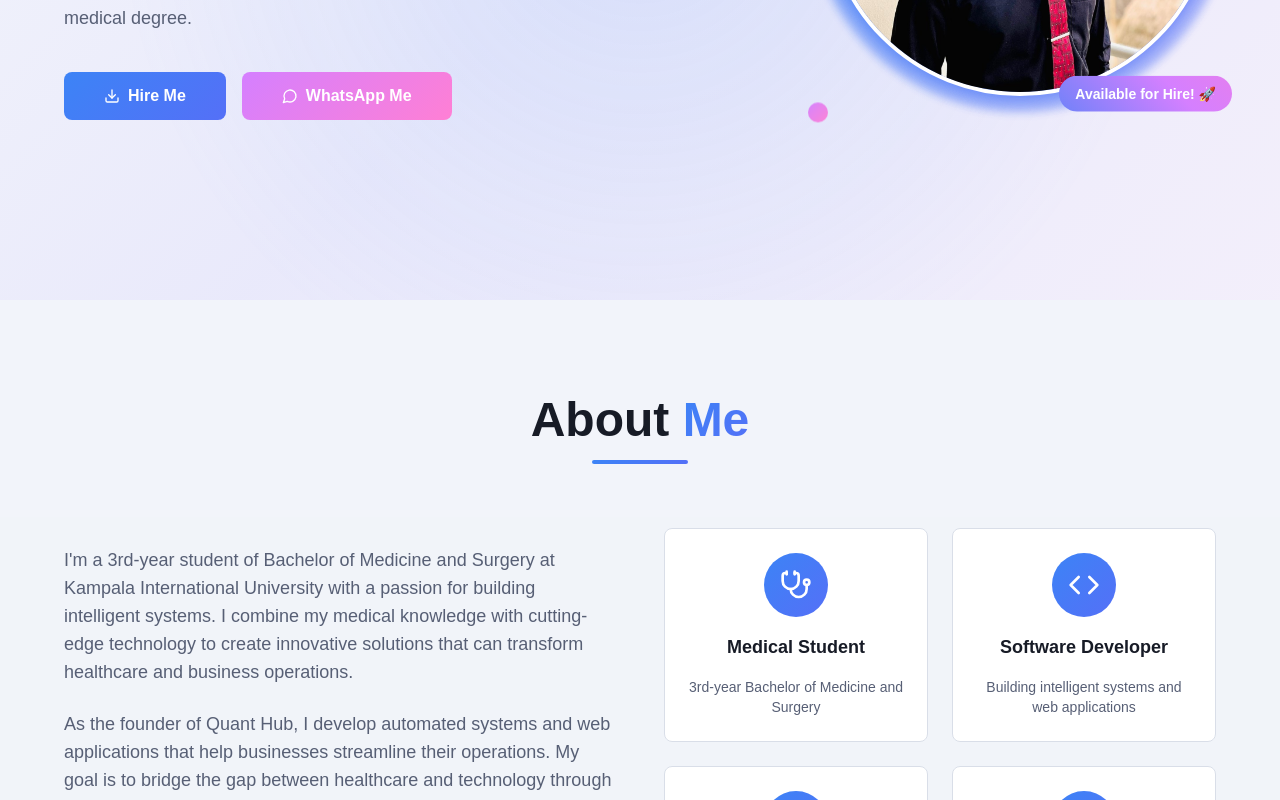
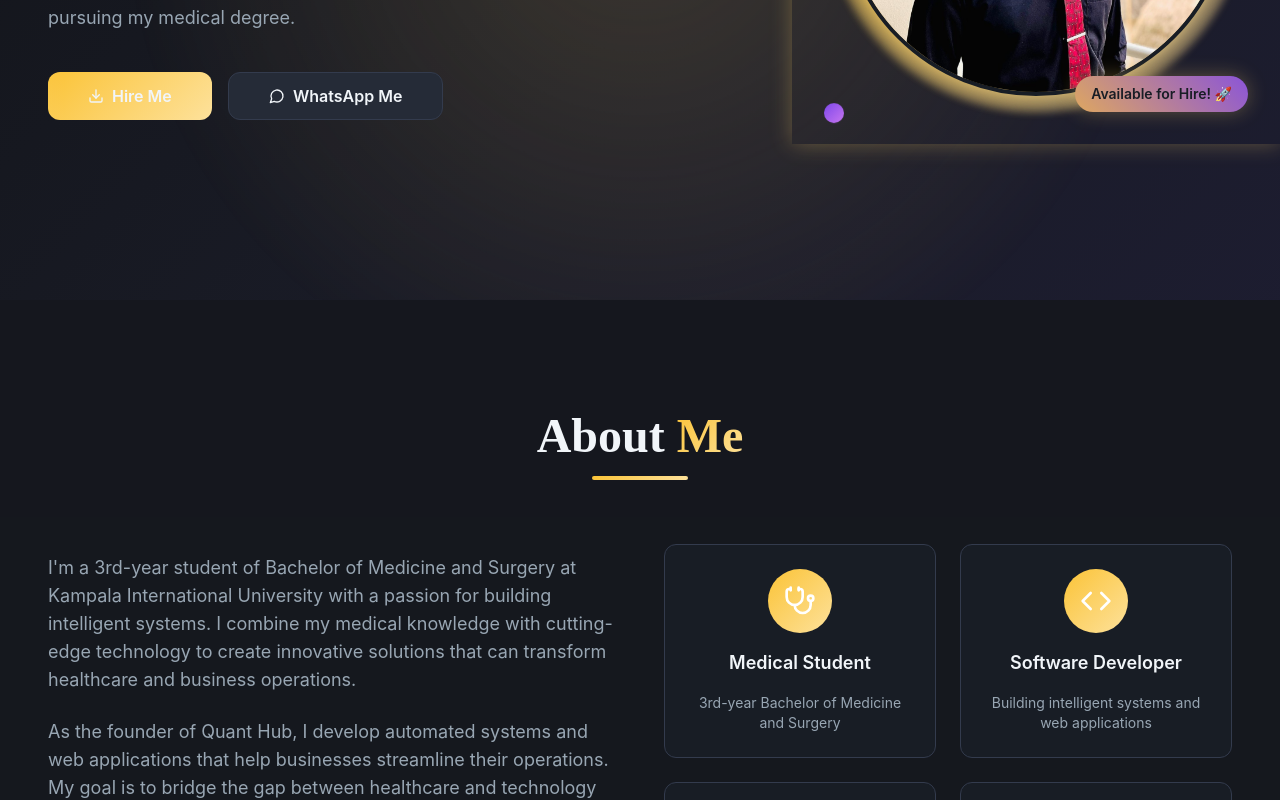
Before and after one commit to Ambrose17-glitch/ambrose-portfolio-hub-online, a React (Vite) app: page / in a window 1280 px wide. Shown: the part 500-1300 px from the top of the page. Built offline with nearby package versions, Linux system fonts and the light colour scheme.

Commit message:
Add YouTube link and enhancements
Add YouTube channel link and improve the portfolio's design with classic colors and animations.

```diff
--- a/index.html
+++ b/index.html
@@ -57,7 +57,8 @@
       },
       "knowsAbout": ["Web Development", "Python", "JavaScript", "React", "School Management Systems", "Healthcare Technology", "UI Design"],
       "sameAs": [
-        "https://wa.me/256708685310"
+        "https://wa.me/256708685310",
+        "http://www.youtube.com/@ambrosessekyanzi"
       ]
     }
     </script>
--- a/src/components/About.tsx
+++ b/src/components/About.tsx
@@ -37,7 +37,7 @@ const About = () => {
     <section id="about" className="section-padding bg-muted/30">
       <div className="container-max">
         <div className="text-center mb-16 animate-fade-in">
-          <h2 className="text-2xl sm:text-3xl md:text-4xl lg:text-5xl font-bold text-foreground mb-4">
+          <h2 className="text-2xl sm:text-3xl md:text-4xl lg:text-5xl font-bold text-foreground mb-4 font-playfair">
             About <span className="text-gradient">Me</span>
           </h2>
           <div className="w-24 h-1 primary-gradient mx-auto mb-6 rounded-full"></div>
@@ -80,8 +80,8 @@ const About = () => {
             {highlights.map((item, index) => (
               <div
                 key={item.title}
-                className="card-professional p-6 text-center space-y-4"
-                style={{ animationDelay: `${index * 0.1}s` }}
+                className="card-premium p-6 text-center space-y-4 animate-rotate-in shimmer-effect"
+                style={{ animationDelay: `${index * 0.15}s` }}
               >
                 <div className="w-16 h-16 primary-gradient rounded-full flex items-center justify-center mx-auto">
                   <item.icon className="w-8 h-8 text-white" />
--- a/src/components/Hero.tsx
+++ b/src/components/Hero.tsx
@@ -19,7 +19,7 @@ const Hero = () => {
           {/* Text Content */}
           <div className="animate-fade-in space-y-6">
             <div className="space-y-3 sm:space-y-4">
-              <h1 className="text-3xl sm:text-4xl md:text-5xl lg:text-6xl font-bold text-foreground leading-tight">
+              <h1 className="text-3xl sm:text-4xl md:text-5xl lg:text-6xl font-bold text-foreground leading-tight font-playfair">
                 Hi, I'm{" "}
                 <span className="text-gradient">Ambrose Ssekyanzi</span>
               </h1>
@@ -42,7 +42,7 @@ const Hero = () => {
                 variant="primary"
                 size="xl"
                 onClick={handleHireMe}
-                className="animate-slide-up btn-primary glow-effect"
+                className="animate-slide-up btn-elegant glow-effect shimmer-effect"
               >
                 <Download className="w-5 h-5" />
                 Hire Me
@@ -52,7 +52,7 @@ const Hero = () => {
                 variant="whatsapp"
                 size="xl"
                 onClick={handleWhatsAppClick}
-                className="animate-slide-up btn-whatsapp glow-effect"
+                className="animate-slide-up btn-premium glow-effect"
               >
                 <MessageCircle className="w-5 h-5" />
                 WhatsApp Me
@@ -64,13 +64,13 @@ const Hero = () => {
           <div className="animate-scale-in flex justify-center lg:justify-end">
             <div className="relative group">
               {/* Dynamic Animated Background Elements */}
-              <div className="absolute -inset-12 animate-pulse">
-                <div className="absolute top-0 left-0 w-4 h-4 bg-primary/40 rounded-full floating-element" style={{ animationDelay: '0s' }}></div>
-                <div className="absolute top-8 right-4 w-3 h-3 dynamic-gradient rounded-full floating-element" style={{ animationDelay: '0.5s' }}></div>
-                <div className="absolute bottom-4 left-8 w-5 h-5 accent-gradient rounded-full floating-element" style={{ animationDelay: '1s' }}></div>
-                <div className="absolute bottom-0 right-0 w-4 h-4 bg-accent-vibrant/60 rounded-full floating-element" style={{ animationDelay: '1.5s' }}></div>
-                <div className="absolute top-1/2 left-1/4 w-2 h-2 bg-warning/70 rounded-full floating-element" style={{ animationDelay: '2s' }}></div>
-                <div className="absolute top-1/4 right-1/3 w-3 h-3 bg-success/60 rounded-full floating-element" style={{ animationDelay: '2.5s' }}></div>
+              <div className="absolute -inset-12 animate-pulse-slow">
+                <div className="absolute top-0 left-0 w-4 h-4 bg-primary/60 rounded-full floating-element" style={{ animationDelay: '0s' }}></div>
+                <div className="absolute top-8 right-4 w-3 h-3 elegant-gradient rounded-full floating-element" style={{ animationDelay: '0.7s' }}></div>
+                <div className="absolute bottom-4 left-8 w-5 h-5 accent-gradient rounded-full floating-element" style={{ animationDelay: '1.4s' }}></div>
+                <div className="absolute bottom-0 right-0 w-4 h-4 bg-accent-vibrant/80 rounded-full floating-element" style={{ animationDelay: '2.1s' }}></div>
+                <div className="absolute top-1/2 left-1/4 w-2 h-2 bg-warning/90 rounded-full floating-element" style={{ animationDelay: '2.8s' }}></div>
+                <div className="absolute top-1/4 right-1/3 w-3 h-3 bg-success/80 rounded-full floating-element" style={{ animationDelay: '3.5s' }}></div>
               </div>
 
               {/* Multiple Gradient Rings */}
@@ -79,7 +79,7 @@ const Hero = () => {
               <div className="absolute -inset-1 primary-gradient rounded-full blur opacity-75 group-hover:blur-md transition-all duration-300"></div>
 
               {/* Main Image Container */}
-              <div className="relative overflow-hidden rounded-full border-4 border-card shadow-[var(--shadow-strong)] group-hover:shadow-[var(--shadow-glow)] transition-all duration-500 group-hover:scale-105">
+              <div className="relative overflow-hidden rounded-full border-4 border-card shadow-[var(--shadow-premium)] group-hover:shadow-[var(--shadow-gold)] transition-all duration-500 group-hover:scale-105 shimmer-effect">
                 <img
                   src={profileImage}
                   alt="Ambrose Ssekyanzi - Medical Student & Software Developer"
@@ -91,7 +91,7 @@ const Hero = () => {
               </div>
 
               {/* Dynamic Floating Badge */}
-              <div className="absolute -bottom-3 -right-3 sm:-bottom-4 sm:-right-4 dynamic-gradient text-white px-3 py-1.5 sm:px-4 sm:py-2 rounded-full text-xs sm:text-sm font-semibold shadow-[var(--shadow-dynamic)] floating-element glow-effect">
+              <div className="absolute -bottom-3 -right-3 sm:-bottom-4 sm:-right-4 elegant-gradient text-primary-foreground px-3 py-1.5 sm:px-4 sm:py-2 rounded-full text-xs sm:text-sm font-semibold shadow-[var(--shadow-premium)] floating-element glow-effect animate-pulse-slow">
                 Available for Hire! 🚀
               </div>
             </div>
--- a/src/index.css
+++ b/src/index.css
@@ -2,129 +2,123 @@
 @tailwind components;
 @tailwind utilities;
 
-/* Professional Portfolio Design System - Soft Blue Theme */
+/* Classic Professional Portfolio Design System - Elegant Dark Theme */
 
-@import url('https://fonts.googleapis.com/css2?family=Poppins:wght@300;400;500;600;700&display=swap');
+@import url('https://fonts.googleapis.com/css2?family=Playfair+Display:wght@400;500;600;700&family=Inter:wght@300;400;500;600;700&display=swap');
 
 @layer base {
   :root {
-    /* Vibrant professional palette with dynamic colors */
-    --background: 220 50% 97%;
-    --foreground: 224 25% 12%;
+    /* Classic elegant color palette */
+    --background: 220 15% 8%;
+    --foreground: 210 40% 96%;
+
+    --card: 220 20% 12%;
+    --card-foreground: 210 40% 96%;
+
+    --popover: 220 20% 12%;
+    --popover-foreground: 210 40% 96%;
+
+    /* Sophisticated gold and deep blue accents */
+    --primary: 43 96% 70%;
+    --primary-foreground: 220 20% 12%;
+    --primary-glow: 43 96% 80%;
+    --primary-dark: 43 96% 50%;
+
+    /* Deep elegant secondary */
+    --secondary: 220 20% 18%;
+    --secondary-foreground: 210 40% 96%;
+
+    --muted: 220 20% 15%;
+    --muted-foreground: 210 15% 65%;
+
+    /* Refined accent colors */
+    --accent: 260 30% 20%;
+    --accent-foreground: 210 40% 96%;
+    --accent-vibrant: 260 80% 70%;
+
+    /* Classic status colors */
+    --success: 140 80% 50%;
+    --success-foreground: 220 20% 12%;
+    --warning: 38 92% 60%;
+    --warning-foreground: 220 20% 12%;
+
+    --destructive: 0 80% 60%;
+    --destructive-foreground: 210 40% 96%;
+
+    --border: 220 20% 25%;
+    --input: 220 20% 18%;
+    --ring: 43 96% 70%;
+
+    /* Elegant gradients */
+    --gradient-primary: linear-gradient(135deg, hsl(43 96% 60%), hsl(43 96% 80%));
+    --gradient-secondary: linear-gradient(135deg, hsl(220 20% 18%), hsl(260 30% 25%));
+    --gradient-hero: linear-gradient(135deg, hsl(220 15% 8%), hsl(230 20% 12%), hsl(240 25% 15%));
+    --gradient-accent: linear-gradient(135deg, hsl(260 80% 60%), hsl(280 80% 70%));
+    --gradient-elegant: linear-gradient(45deg, hsl(43 96% 60%), hsl(260 80% 60%), hsl(43 96% 80%));
+    --gradient-glow: radial-gradient(circle at 50% 50%, hsl(43 96% 70% / 0.4), transparent 70%);
+
+    /* Premium shadows */
+    --shadow-elegant: 0 8px 32px -8px hsl(43 96% 60% / 0.3);
+    --shadow-deep: 0 12px 40px -12px hsl(0 0% 0% / 0.6);
+    --shadow-gold: 0 8px 32px -8px hsl(43 96% 70% / 0.4);
+    --shadow-premium: 0 16px 64px -16px hsl(43 96% 60% / 0.3);
+    --shadow-card: 0 4px 16px -4px hsl(0 0% 0% / 0.4);
+
+    /* Smooth premium transitions */
+    --transition-elegant: all 0.4s cubic-bezier(0.25, 0.46, 0.45, 0.94);
+    --transition-bounce: all 0.5s cubic-bezier(0.68, -0.55, 0.265, 1.55);
+    --transition-smooth: all 0.3s cubic-bezier(0.4, 0, 0.2, 1);
+
+    --radius: 0.75rem;
+
+    --sidebar-background: 220 20% 12%;
+    --sidebar-foreground: 210 40% 96%;
+    --sidebar-primary: 43 96% 70%;
+    --sidebar-primary-foreground: 220 20% 12%;
+    --sidebar-accent: 220 20% 18%;
+    --sidebar-accent-foreground: 210 40% 96%;
+    --sidebar-border: 220 20% 25%;
+    --sidebar-ring: 43 96% 70%;
+  }
+
+  .light {
+    --background: 210 40% 98%;
+    --foreground: 220 20% 12%;
 
     --card: 0 0% 100%;
-    --card-foreground: 224 25% 12%;
+    --card-foreground: 220 20% 12%;
 
     --popover: 0 0% 100%;
-    --popover-foreground: 224 25% 12%;
+    --popover-foreground: 220 20% 12%;
 
-    /* Dynamic primary colors */
-    --primary: 217 91% 60%;
+    --primary: 43 96% 50%;
     --primary-foreground: 0 0% 100%;
-    --primary-glow: 217 91% 70%;
-    --primary-variant: 230 91% 65%;
+    --primary-glow: 43 96% 60%;
+    --primary-dark: 43 96% 40%;
 
-    /* Rich secondary colors */
-    --secondary: 264 83% 92%;
-    --secondary-foreground: 224 30% 18%;
+    --secondary: 210 40% 95%;
+    --secondary-foreground: 220 20% 12%;
 
-    --muted: 220 30% 94%;
-    --muted-foreground: 224 15% 40%;
+    --muted: 210 40% 96%;
+    --muted-foreground: 220 15% 40%;
 
-    /* Vibrant accent colors */
-    --accent: 280 100% 92%;
-    --accent-foreground: 280 30% 25%;
-    --accent-vibrant: 320 100% 75%;
+    --accent: 260 30% 95%;
+    --accent-foreground: 220 20% 12%;
+    --accent-vibrant: 260 80% 50%;
 
-    /* Additional dynamic colors */
-    --success: 142 76% 36%;
-    --success-foreground: 0 0% 100%;
+    --success: 140 80% 40%;
     --warning: 38 92% 50%;
-    --warning-foreground: 0 0% 100%;
+    --destructive: 0 80% 50%;
 
-    --destructive: 0 84% 60%;
-    --destructive-foreground: 0 0% 100%;
+    --border: 220 20% 88%;
+    --input: 220 20% 88%;
+    --ring: 43 96% 50%;
 
-    --border: 220 25% 88%;
-    --input: 220 25% 88%;
-    --ring: 217 91% 60%;
-
-    /* Dynamic gradients */
-    --gradient-primary: linear-gradient(135deg, hsl(217 91% 60%), hsl(230 91% 65%));
-    --gradient-secondary: linear-gradient(135deg, hsl(264 83% 85%), hsl(280 100% 85%));
-    --gradient-hero: linear-gradient(135deg, hsl(220 50% 97%), hsl(240 70% 95%), hsl(260 60% 96%));
-    --gradient-accent: linear-gradient(135deg, hsl(280 100% 75%), hsl(320 100% 75%));
-    --gradient-dynamic: linear-gradient(45deg, hsl(217 91% 60%), hsl(280 100% 75%), hsl(320 100% 75%), hsl(230 91% 65%));
-    --gradient-glow: radial-gradient(circle at 50% 50%, hsl(217 91% 70% / 0.3), transparent 70%);
-
-    /* Enhanced shadows with color */
-    --shadow-soft: 0 4px 20px -2px hsl(217 91% 60% / 0.15);
-    --shadow-medium: 0 8px 30px -4px hsl(217 91% 60% / 0.2);
-    --shadow-strong: 0 12px 40px -8px hsl(217 91% 60% / 0.25);
-    --shadow-glow: 0 0 40px hsl(217 91% 70% / 0.4);
-    --shadow-accent: 0 8px 32px -4px hsl(280 100% 75% / 0.3);
-    --shadow-dynamic: 0 8px 32px -4px hsl(320 100% 75% / 0.25);
-
-    /* Smooth and bouncy transitions */
-    --transition-smooth: all 0.3s cubic-bezier(0.4, 0, 0.2, 1);
-    --transition-bounce: all 0.4s cubic-bezier(0.175, 0.885, 0.32, 1.275);
-    --transition-elastic: all 0.6s cubic-bezier(0.68, -0.55, 0.265, 1.55);
-
-    --radius: 0.5rem;
-
-    --sidebar-background: 0 0% 98%;
-
-    --sidebar-foreground: 240 5.3% 26.1%;
-
-    --sidebar-primary: 240 5.9% 10%;
-
-    --sidebar-primary-foreground: 0 0% 98%;
-
-    --sidebar-accent: 240 4.8% 95.9%;
-
-    --sidebar-accent-foreground: 240 5.9% 10%;
-
-    --sidebar-border: 220 13% 91%;
-
-    --sidebar-ring: 217.2 91.2% 59.8%;
-  }
-
-  .dark {
-    --background: 222.2 84% 4.9%;
-    --foreground: 210 40% 98%;
-
-    --card: 222.2 84% 4.9%;
-    --card-foreground: 210 40% 98%;
-
-    --popover: 222.2 84% 4.9%;
-    --popover-foreground: 210 40% 98%;
-
-    --primary: 210 40% 98%;
-    --primary-foreground: 222.2 47.4% 11.2%;
-
-    --secondary: 217.2 32.6% 17.5%;
-    --secondary-foreground: 210 40% 98%;
-
-    --muted: 217.2 32.6% 17.5%;
-    --muted-foreground: 215 20.2% 65.1%;
-
-    --accent: 217.2 32.6% 17.5%;
-    --accent-foreground: 210 40% 98%;
-
-    --destructive: 0 62.8% 30.6%;
-    --destructive-foreground: 210 40% 98%;
-
-    --border: 217.2 32.6% 17.5%;
-    --input: 217.2 32.6% 17.5%;
-    --ring: 212.7 26.8% 83.9%;
-    --sidebar-background: 240 5.9% 10%;
-    --sidebar-foreground: 240 4.8% 95.9%;
-    --sidebar-primary: 224.3 76.3% 48%;
-    --sidebar-primary-foreground: 0 0% 100%;
-    --sidebar-accent: 240 3.7% 15.9%;
-    --sidebar-accent-foreground: 240 4.8% 95.9%;
-    --sidebar-border: 240 3.7% 15.9%;
-    --sidebar-ring: 217.2 91.2% 59.8%;
+    --shadow-elegant: 0 8px 32px -8px hsl(43 96% 50% / 0.25);
+    --shadow-deep: 0 12px 40px -12px hsl(0 0% 0% / 0.15);
+    --shadow-gold: 0 8px 32px -8px hsl(43 96% 60% / 0.3);
+    --shadow-premium: 0 16px 64px -16px hsl(43 96% 50% / 0.25);
+    --shadow-card: 0 4px 16px -4px hsl(0 0% 0% / 0.1);
   }
 }
 
@@ -134,12 +128,12 @@
   }
 
   body {
-    @apply bg-background text-foreground font-poppins;
+    @apply bg-background text-foreground font-inter;
   }
 }
 
 @layer components {
-  /* Dynamic portfolio components */
+  /* Elegant portfolio components */
   .hero-gradient {
     background: var(--gradient-hero);
     position: relative;
@@ -154,8 +148,8 @@
     right: 0;
     bottom: 0;
     background: var(--gradient-glow);
-    opacity: 0.5;
-    animation: pulse 4s ease-in-out infinite;
+    opacity: 0.6;
+    animation: breathe 6s ease-in-out infinite;
   }
 
   .primary-gradient {
@@ -170,96 +164,101 @@
     background: var(--gradient-accent);
   }
 
-  .dynamic-gradient {
-    background: var(--gradient-dynamic);
+  .elegant-gradient {
+    background: var(--gradient-elegant);
     background-size: 300% 300%;
-    animation: gradientShift 6s ease infinite;
+    animation: elegantShift 8s ease infinite;
   }
 
-  .card-professional {
-    @apply bg-card border border-border shadow-[var(--shadow-soft)] rounded-lg transition-[var(--transition-bounce)] hover:shadow-[var(--shadow-accent)] hover:scale-[1.02] hover:-translate-y-1;
+  .card-elegant {
+    @apply bg-card border border-border shadow-[var(--shadow-card)] rounded-lg transition-[var(--transition-elegant)] hover:shadow-[var(--shadow-elegant)] hover:scale-[1.02] hover:-translate-y-2;
+    backdrop-filter: blur(10px);
   }
 
-  .card-dynamic {
-    @apply bg-card border border-border shadow-[var(--shadow-soft)] rounded-lg transition-[var(--transition-elastic)] hover:shadow-[var(--shadow-dynamic)] hover:scale-105 hover:-translate-y-2;
+  .card-premium {
+    @apply bg-card border border-border shadow-[var(--shadow-card)] rounded-lg transition-[var(--transition-bounce)] hover:shadow-[var(--shadow-premium)] hover:scale-105 hover:-translate-y-3;
     position: relative;
     overflow: hidden;
+    backdrop-filter: blur(15px);
   }
 
-  .card-dynamic::before {
+  .card-premium::before {
     content: '';
     position: absolute;
     top: 0;
     left: -100%;
     width: 100%;
     height: 100%;
-    background: var(--gradient-accent);
+    background: var(--gradient-primary);
     opacity: 0;
-    transition: all 0.6s ease;
+    transition: all 0.8s ease;
     z-index: 0;
   }
 
-  .card-dynamic:hover::before {
+  .card-premium:hover::before {
     left: 0;
     opacity: 0.1;
   }
 
-  .btn-primary {
-    @apply bg-primary text-primary-foreground shadow-[var(--shadow-soft)] transition-[var(--transition-bounce)] hover:shadow-[var(--shadow-glow)] hover:-translate-y-1 hover:scale-105;
+  .btn-elegant {
+    @apply shadow-[var(--shadow-elegant)] transition-[var(--transition-elegant)] hover:shadow-[var(--shadow-gold)] hover:-translate-y-1 hover:scale-105;
     background: var(--gradient-primary);
+    color: var(--primary-foreground);
     border: none;
     position: relative;
     overflow: hidden;
   }
 
-  .btn-primary::before {
+  .btn-elegant::before {
     content: '';
     position: absolute;
     top: 0;
     left: -100%;
     width: 100%;
     height: 100%;
-    background: linear-gradient(90deg, transparent, rgba(255,255,255,0.3), transparent);
-    transition: left 0.6s ease;
+    background: linear-gradient(90deg, transparent, rgba(255,255,255,0.4), transparent);
+    transition: left 0.8s ease;
   }
 
-  .btn-primary:hover::before {
+  .btn-elegant:hover::before {
     left: 100%;
   }
 
-  .btn-secondary {
-    @apply bg-secondary text-secondary-foreground border border-border hover:bg-accent/80 transition-[var(--transition-bounce)] hover:shadow-[var(--shadow-accent)] hover:-translate-y-0.5 hover:scale-105;
+  .btn-premium {
+    @apply bg-secondary text-secondary-foreground border border-border hover:bg-accent/80 transition-[var(--transition-bounce)] hover:shadow-[var(--shadow-elegant)] hover:-translate-y-1 hover:scale-105;
+    backdrop-filter: blur(10px);
   }
 
-  .btn-whatsapp {
-    background: var(--gradient-accent);
-    @apply text-white shadow-[var(--shadow-soft)] transition-[var(--transition-bounce)] hover:shadow-[var(--shadow-dynamic)] hover:-translate-y-1 hover:scale-105;
+  .btn-youtube {
+    background: linear-gradient(135deg, #FF0000, #CC0000);
+    @apply text-white shadow-[var(--shadow-elegant)] transition-[var(--transition-elegant)] hover:shadow-[var(--shadow-premium)] hover:-translate-y-1 hover:scale-105;
     border: none;
   }
 
   .section-padding {
-    @apply py-12 px-4 sm:py-16 sm:px-6 md:py-20 md:px-8 lg:py-24 lg:px-12;
+    @apply py-16 px-4 sm:py-20 sm:px-6 md:py-24 md:px-8 lg:py-28 lg:px-12;
   }
 
   .container-max {
-    @apply max-w-6xl mx-auto;
+    @apply max-w-7xl mx-auto;
   }
 
   .skill-tag {
-    @apply bg-accent/80 text-accent-foreground px-3 py-1 rounded-full text-sm font-medium border border-border/50 transition-[var(--transition-bounce)] hover:shadow-[var(--shadow-accent)] hover:scale-110 hover:-translate-y-0.5;
+    @apply text-accent-foreground px-4 py-2 rounded-full text-sm font-medium border border-border/50 transition-[var(--transition-elegant)] hover:shadow-[var(--shadow-elegant)] hover:scale-110 hover:-translate-y-1;
     background: var(--gradient-secondary);
+    backdrop-filter: blur(10px);
   }
 
   .floating-element {
-    animation: float 3s ease-in-out infinite;
+    animation: elegantFloat 4s ease-in-out infinite;
   }
 
   .floating-element:nth-child(2) {
-    animation-delay: 1s;
+    animation-delay: 1.3s;
   }
 
   .floating-element:nth-child(3) {
-    animation-delay: 2s;
+    animation-delay: 2.6s;
   }
 
   .glow-effect {
@@ -276,12 +275,29 @@
     background: var(--gradient-glow);
     border-radius: inherit;
     opacity: 0;
-    transition: opacity 0.3s ease;
+    transition: opacity 0.4s ease;
     z-index: -1;
   }
 
   .glow-effect:hover::after {
     opacity: 1;
+  }
+
+  .shimmer-effect {
+    position: relative;
+    overflow: hidden;
+  }
+
+  .shimmer-effect::before {
+    content: '';
+    position: absolute;
+    top: 0;
+    left: -100%;
+    width: 100%;
+    height: 100%;
+    background: linear-gradient(90deg, transparent, rgba(255,255,255,0.2), transparent);
+    animation: shimmer 3s infinite;
+    z-index: 1;
   }
 }
 
@@ -294,52 +310,87 @@
   }
 
   .animate-fade-in {
-    animation: fadeIn 0.8s ease-out forwards;
+    animation: elegantFadeIn 1s ease-out forwards;
   }
 
   .animate-slide-up {
-    animation: slideUp 0.8s ease-out forwards;
+    animation: elegantSlideUp 1s ease-out forwards;
   }
 
   .animate-scale-in {
-    animation: scaleIn 0.6s ease-out forwards;
+    animation: elegantScaleIn 0.8s ease-out forwards;
+  }
+
+  .animate-rotate-in {
+    animation: rotateIn 1s ease-out forwards;
+  }
+
+  .animate-slide-left {
+    animation: slideLeft 0.8s ease-out forwards;
+  }
+
+  .animate-pulse-slow {
+    animation: pulseGlow 3s ease-in-out infinite;
   }
 }
 
-@keyframes fadeIn {
+/* Enhanced Keyframes */
+@keyframes elegantFadeIn {
   from {
     opacity: 0;
-    transform: translateY(20px);
+    transform: translateY(30px) scale(0.95);
   }
   to {
     opacity: 1;
-    transform: translateY(0);
+    transform: translateY(0) scale(1);
   }
 }
 
-@keyframes slideUp {
+@keyframes elegantSlideUp {
   from {
     opacity: 0;
-    transform: translateY(40px);
+    transform: translateY(50px) scale(0.9);
   }
   to {
     opacity: 1;
-    transform: translateY(0);
+    transform: translateY(0) scale(1);
   }
 }
 
-@keyframes scaleIn {
+@keyframes elegantScaleIn {
   from {
     opacity: 0;
-    transform: scale(0.95);
+    transform: scale(0.8) rotate(-5deg);
   }
   to {
     opacity: 1;
-    transform: scale(1);
+    transform: scale(1) rotate(0deg);
   }
 }
 
-@keyframes gradientShift {
+@keyframes rotateIn {
+  from {
+    opacity: 0;
+    transform: rotate(-180deg) scale(0.5);
+  }
+  to {
+    opacity: 1;
+    transform: rotate(0deg) scale(1);
+  }
+}
+
+@keyframes slideLeft {
+  from {
+    opacity: 0;
+    transform: translateX(50px);
+  }
+  to {
+    opacity: 1;
+    transform: translateX(0);
+  }
+}
+
+@keyframes elegantShift {
   0% {
     background-position: 0% 50%;
   }
@@ -351,11 +402,40 @@
   }
 }
 
-@keyframes float {
+@keyframes elegantFloat {
   0%, 100% {
-    transform: translateY(0px);
+    transform: translateY(0px) rotate(0deg);
   }
   50% {
-    transform: translateY(-10px);
+    transform: translateY(-15px) rotate(2deg);
   }
 }
+
+@keyframes breathe {
+  0%, 100% {
+    opacity: 0.4;
+    transform: scale(1);
+  }
+  50% {
+    opacity: 0.8;
+    transform: scale(1.05);
+  }
+}
+
+@keyframes shimmer {
+  0% {
+    left: -100%;
+  }
+  100% {
+    left: 100%;
+  }
+}
+
+@keyframes pulseGlow {
+  0%, 100% {
+    box-shadow: 0 0 20px hsl(var(--primary) / 0.3);
+  }
+  50% {
+    box-shadow: 0 0 40px hsl(var(--primary) / 0.6);
+  }
+}
--- a/tailwind.config.ts
+++ b/tailwind.config.ts
@@ -19,7 +19,8 @@ export default {
 		},
 		extend: {
 			fontFamily: {
-				poppins: ['Poppins', 'sans-serif'],
+				inter: ['Inter', 'sans-serif'],
+				playfair: ['Playfair Display', 'serif'],
 			},
 			colors: {
 				border: 'hsl(var(--border))',
```
Also changed, not shown: src/components/Contact.tsx (+23 -13 lines), src/components/Projects.tsx (+5 -4 lines).
